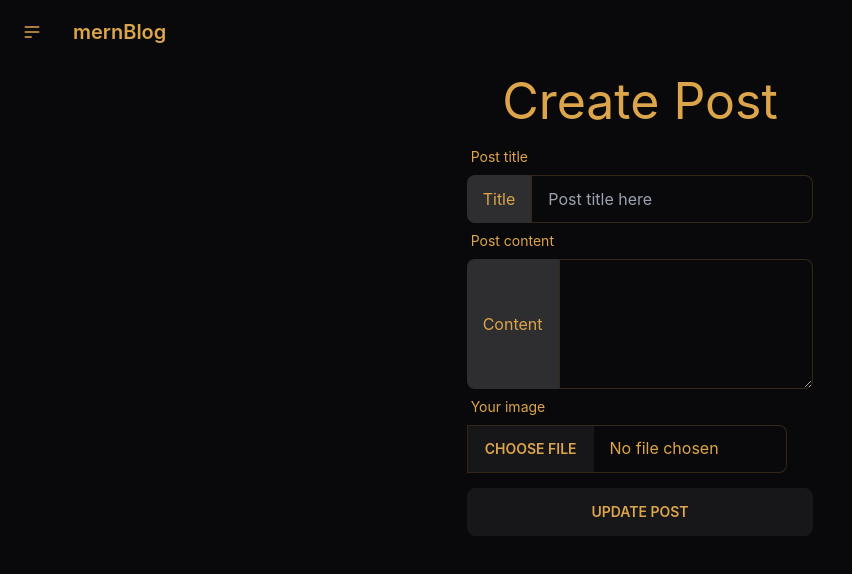
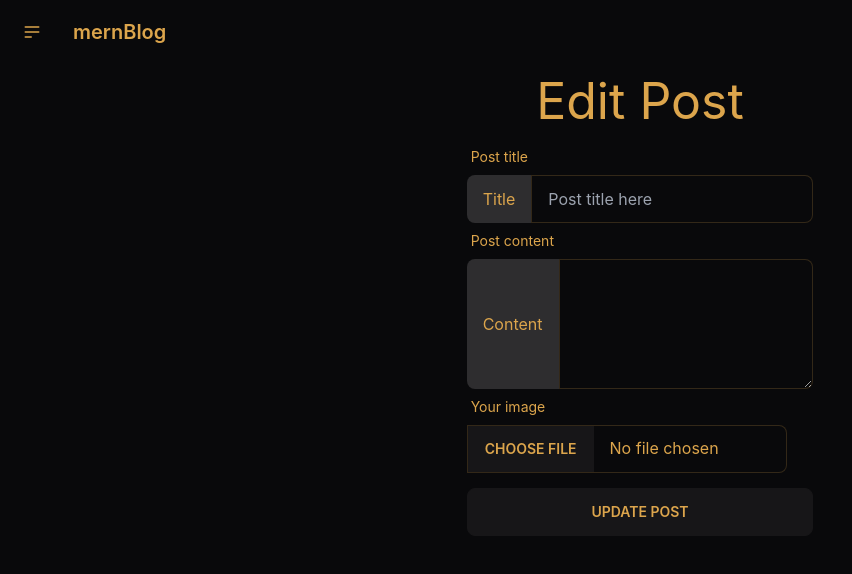
Before and after one commit to Dank-del/eg-mern-edu-blog-frontend, a React (Vite) app: page /blogs/edit/1 in a window 1280 px wide. Shown: the top 574 px of the page, without its empty margins (0-852 px from the left). Built offline with nearby package versions, Linux system fonts and the light colour scheme; no server answers.

Commit message:
refactor a bit

```diff
--- a/src/routes/Create.jsx
+++ b/src/routes/Create.jsx
@@ -58,12 +58,12 @@ export default function Create() {
     })
       .then((res) => res.json())
       .then((d) => {
-        if (d.ok) {
-          setCookie('token', d.token, {
-            path: '/',
-          });
-        }
-        console.log(d);
+        // if (d.ok) {
+        //   setCookie('token', d.token, {
+        //     path: '/',
+        //   });
+        // }
+        // console.log(d);
         setApiResp(d.message);
         window.location.href = '/';
       })
--- a/src/routes/Edit.jsx
+++ b/src/routes/Edit.jsx
@@ -69,12 +69,12 @@ export default function Edit() {
     })
       .then((res) => res.json())
       .then((d) => {
-        if (d.ok) {
-          setCookie('token', d.token, {
-            path: '/',
-          });
-        }
-        console.log(d);
+        // if (d.ok) {
+        //   setCookie('token', d.token, {
+        //     path: '/',
+        //   });
+        // }
+        // console.log(d);
         setApiResp(d.message);
         window.location.href = '/';
       })
@@ -94,7 +94,7 @@ export default function Edit() {
             marginRight: '15px',
           }}
         >
-          Create Post
+          Edit Post
         </h1>
       </header>
       <div
```
